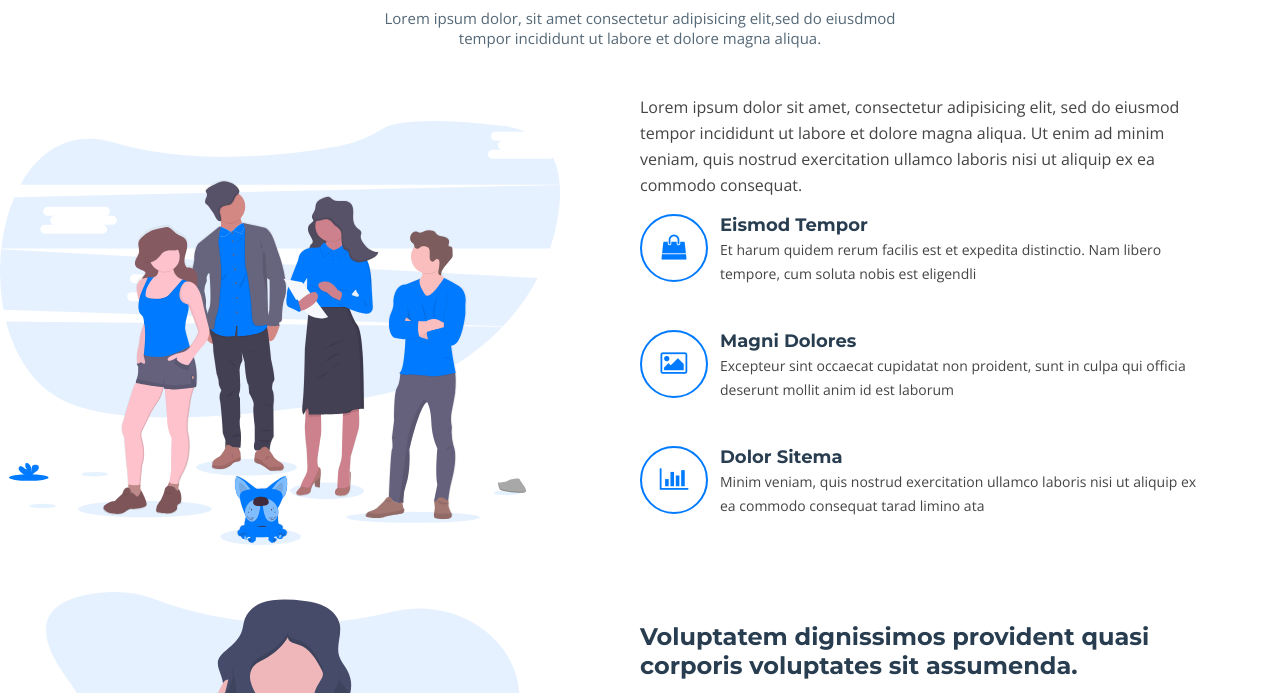
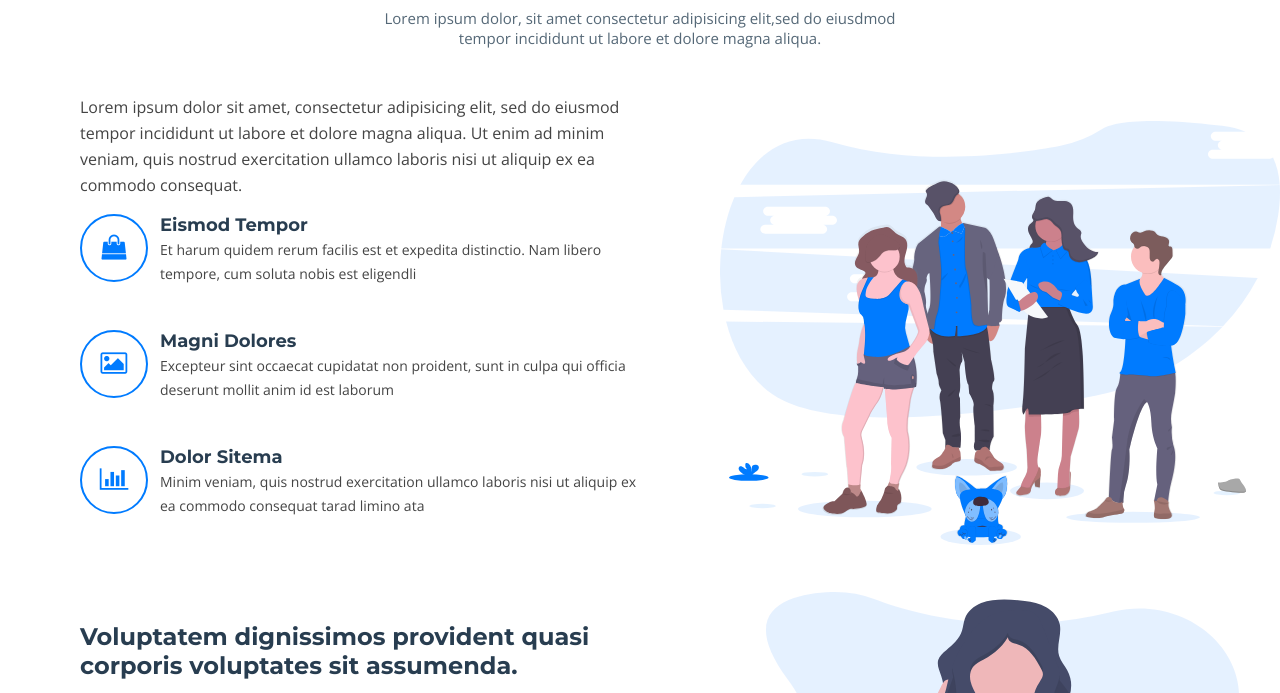
Before and after one commit to hrchioest/Landing-Ada, a plain HTML site: page index.html in a window 1280 px wide. Shown: the part 573-1266 px from the top of the page. Drawn offline with nearby package versions, Linux system fonts and the light colour scheme.

Commit message:
se termino la media querys

```diff
--- a/sass/components/_aboutUs.scss
+++ b/sass/components/_aboutUs.scss
@@ -111,14 +111,12 @@
     .about{
         .container{
             display: flex;
-            widows: 100%;
+            flex-direction: row-reverse;
             .container-img{
                 width: 50%;
-
             }
             .container-subcontainer{
                 width: 50%;
-
             }
             .container-texto{
                 width: 50%;
```
Also changed, not shown: css/main.css, 1 other file.
